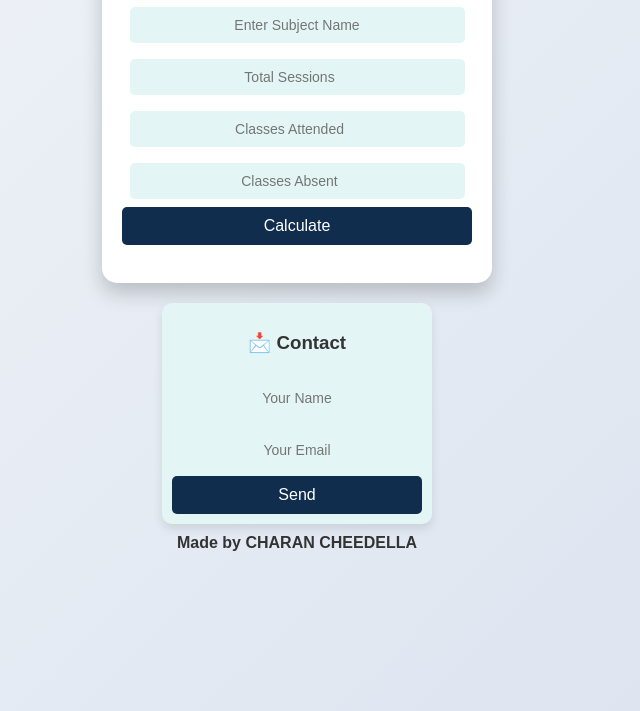
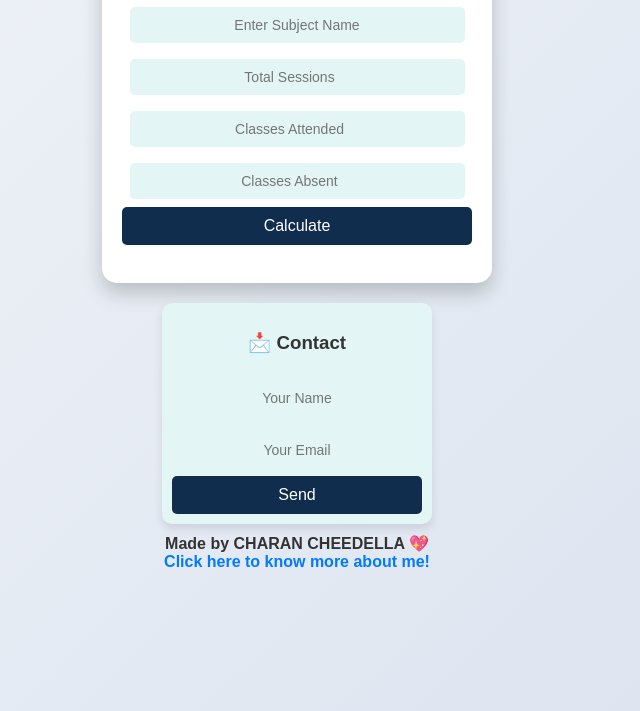
Before and after one commit to charancheedella/Attendance_calculator, a plain HTML site: page index.html in a window 1280 px wide. Shown: the part 89-800 px from the top of the page, without its empty margins (343-983 px from the left). Drawn offline with Linux system fonts and the light colour scheme.

Commit message:
Enhance footer with personal website link
Added a link to personal website in the footer.

```diff
--- a/index.html
+++ b/index.html
@@ -32,9 +32,13 @@
     </div>
 
 
-    <footer style="text-align: center; padding: 10px; font-weight: bold;">
-    Made by CHARAN CHEEDELLA
+<footer style="text-align: center; padding: 10px; font-weight: bold;">
+  Made by CHARAN CHEEDELLA 💖 <br>
+  <a href="https://www.charancheedella.xyz" target="_blank" style="text-decoration: none; color: #007bff;">
+    Click here to know more about me!
+  </a>
 </footer>
+
 
     <script src="script.js"></script>
 </body>
```
